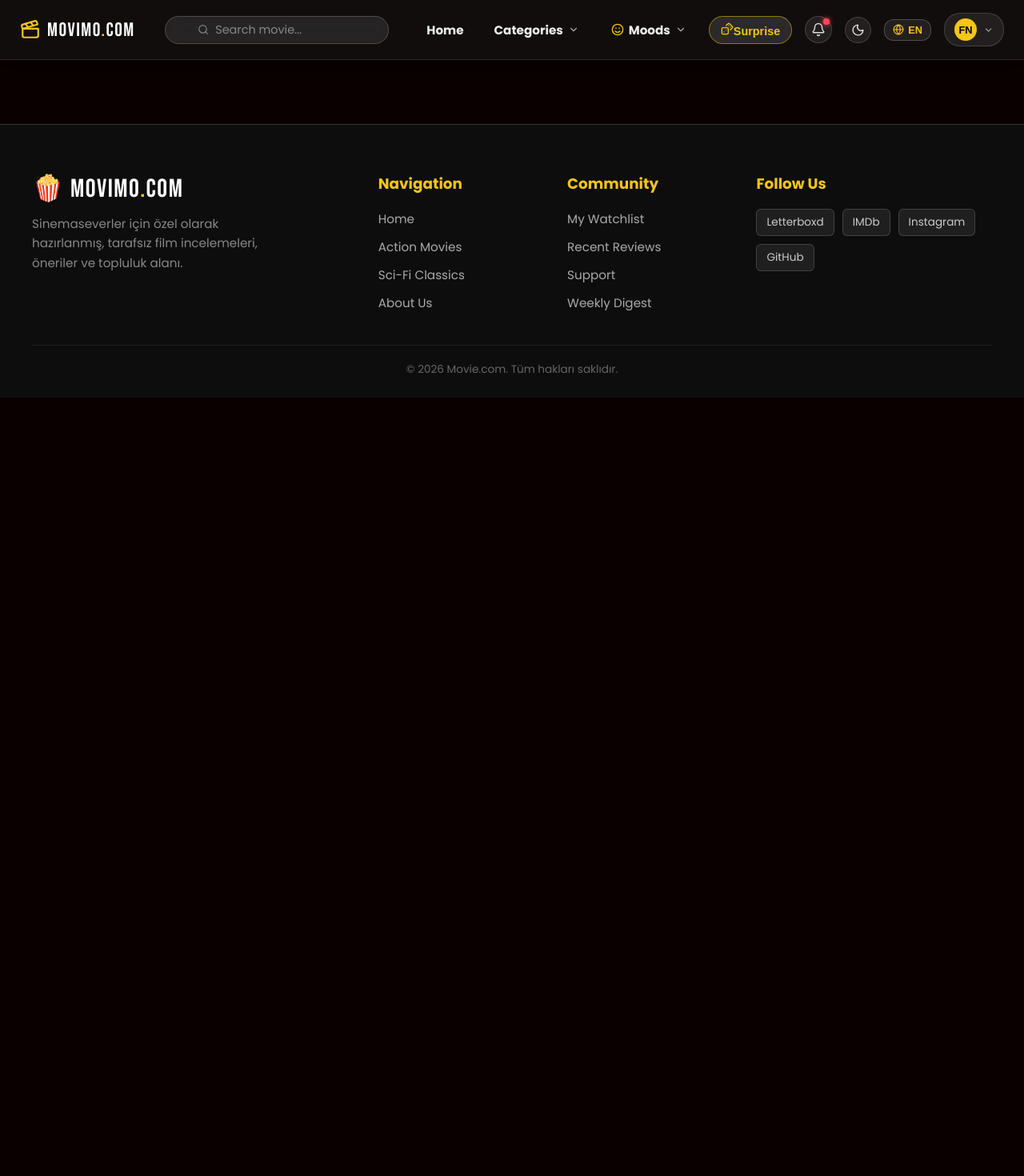
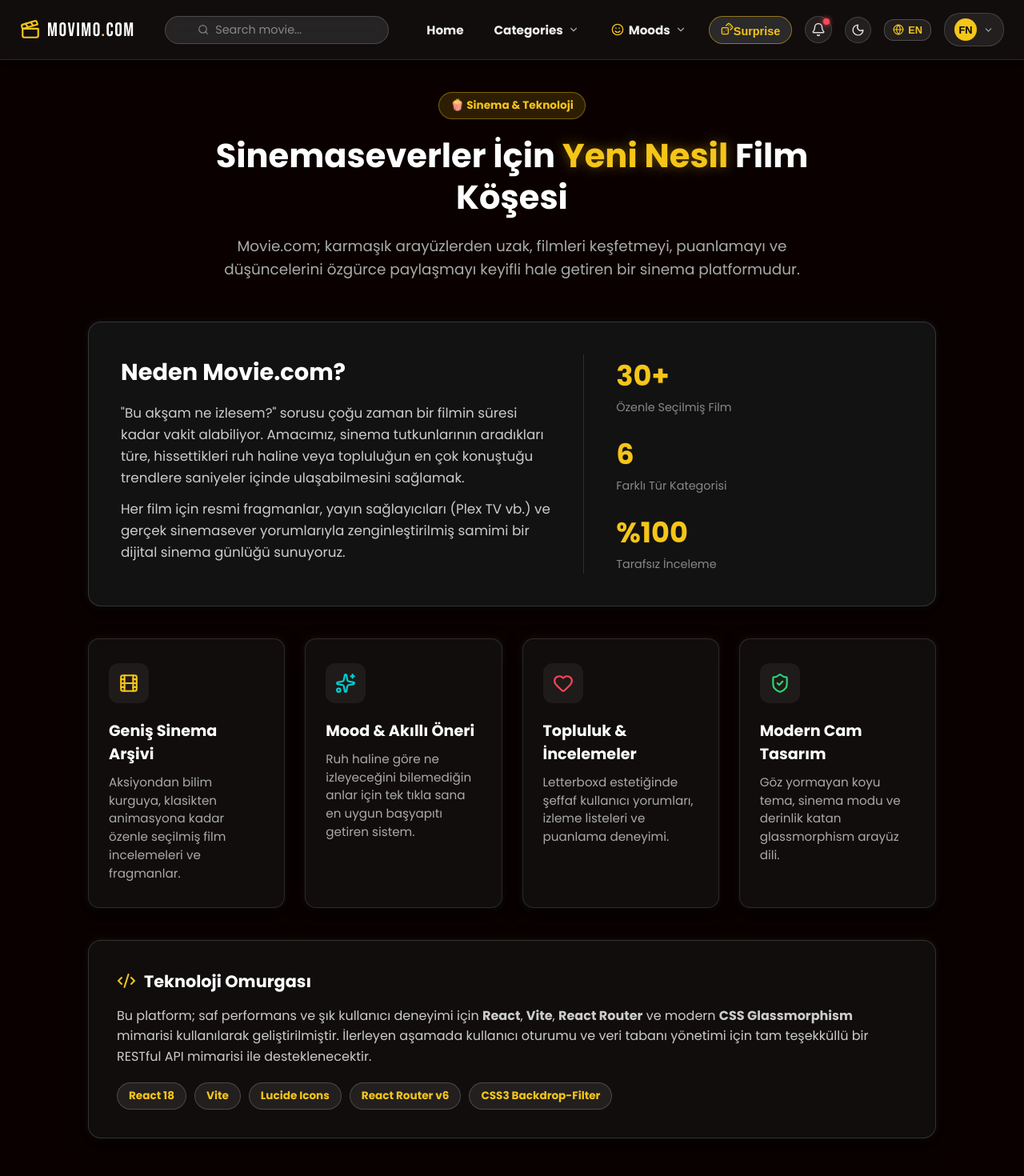
Before and after one commit to NilaySuzer/movimo, a React (Vite) app: page /about in a window 1280 px wide. Shown: the top 1470 px of the page at 80% size. Before the commit the page ends 800 px from the top, so only its background shows below. Built offline with nearby package versions, Linux system fonts and the light colour scheme.

Commit message:
Hakkımızda sayfası oluşturuldu.

```diff
--- a/src/App.jsx
+++ b/src/App.jsx
@@ -5,6 +5,7 @@ import MovieDetail from './pages/MovieDetail';
 import './styles/global.css';
 import Navbar from './components/Navbar';
 import ProfilePage from './pages/ProfilePage';
+import AboutPage from './pages/AboutPage';
 import Footer from './components/Footer';
 
 export default function App() {
@@ -15,6 +16,7 @@ export default function App() {
         <Route path="/" element={<HomePage />} />
         <Route path="/movie/:slug" element={<MovieDetail />} />
         <Route path="/profile" element={<ProfilePage />} />
+        <Route path="/about" element={<AboutPage />} />
       </Routes>
       <Footer />
     </>
--- /dev/null
+++ b/src/pages/AboutPage.jsx
@@ -0,0 +1,100 @@
+import React from 'react';
+import { Film, Sparkles, Heart, Code2, ShieldCheck, Users } from 'lucide-react';
+import '../styles/about.css';
+
+export default function AboutPage() {
+  const highlights = [
+    {
+      icon: <Film size={26} color="#f5c518" />,
+      title: "Geniş Sinema Arşivi",
+      desc: "Aksiyondan bilim kurguya, klasikten animasyona kadar özenle seçilmiş film incelemeleri ve fragmanlar."
+    },
+    {
+      icon: <Sparkles size={26} color="#00d2d3" />,
+      title: "Mood & Akıllı Öneri",
+      desc: "Ruh haline göre ne izleyeceğini bilemediğin anlar için tek tıkla sana en uygun başyapıtı getiren sistem."
+    },
+    {
+      icon: <Heart size={26} color="#ff4757" />,
+      title: "Topluluk & İncelemeler",
+      desc: "Letterboxd estetiğinde şeffaf kullanıcı yorumları, izleme listeleri ve puanlama deneyimi."
+    },
+    {
+      icon: <ShieldCheck size={26} color="#2ed573" />,
+      title: "Modern Cam Tasarım",
+      desc: "Göz yormayan koyu tema, sinema modu ve derinlik katan glassmorphism arayüz dili."
+    }
+  ];
+
+  return (
+    <div className="about-wrapper">
+      <div className="about-hero">
+        <span className="about-pill">🍿 Sinema & Teknoloji</span>
+        <h1 className="about-title">
+          Sinemaseverler İçin <span className="highlight-text">Yeni Nesil</span> Film Köşesi
+        </h1>
+        <p className="about-subtitle">
+          Movie.com; karmaşık arayüzlerden uzak, filmleri keşfetmeyi, puanlamayı ve düşüncelerini özgürce paylaşmayı keyifli hale getiren bir sinema platformudur.
+        </p>
+      </div>
+
+      <div className="about-content-container">
+        {/* Vizyon Kartı */}
+        <div className="vision-card glass-panel">
+          <div className="vision-text">
+            <h2>Neden Movie.com?</h2>
+            <p>
+              "Bu akşam ne izlesem?" sorusu çoğu zaman bir filmin süresi kadar vakit alabiliyor. Amacımız, sinema tutkunlarının aradıkları türe, hissettikleri ruh haline veya topluluğun en çok konuştuğu trendlere saniyeler içinde ulaşabilmesini sağlamak.
+            </p>
+            <p>
+              Her film için resmi fragmanlar, yayın sağlayıcıları (Plex TV vb.) ve gerçek sinemasever yorumlarıyla zenginleştirilmiş samimi bir dijital sinema günlüğü sunuyoruz.
+            </p>
+          </div>
+          <div className="vision-stats">
+            <div className="v-stat">
+              <strong>30+</strong>
+              <span>Özenle Seçilmiş Film</span>
+            </div>
+            <div className="v-stat">
+              <strong>6</strong>
+              <span>Farklı Tür Kategorisi</span>
+            </div>
+            <div className="v-stat">
+              <strong>%100</strong>
+              <span>Tarafsız İnceleme</span>
+            </div>
+          </div>
+        </div>
+
+        {/* Öne Çıkan Özellikler */}
+        <div className="features-grid">
+          {highlights.map((item, idx) => (
+            <div key={idx} className="feature-item glass-panel">
+              <div className="feature-icon-box">{item.icon}</div>
+              <h3>{item.title}</h3>
+              <p>{item.desc}</p>
+            </div>
+          ))}
+        </div>
+
+        {/* Geliştirici & Teknoloji Kartı */}
+        <div className="tech-stack-card glass-panel">
+          <div className="tech-header">
+            <Code2 size={24} color="#f5c518" />
+            <h3>Teknoloji Omurgası</h3>
+          </div>
+          <p>
+            Bu platform; saf performans ve şık kullanıcı deneyimi için <strong>React</strong>, <strong>Vite</strong>, <strong>React Router</strong> ve modern <strong>CSS Glassmorphism</strong> mimarisi kullanılarak geliştirilmiştir. İlerleyen aşamada kullanıcı oturumu ve veri tabanı yönetimi için tam teşekküllü bir RESTful API mimarisi ile desteklenecektir.
+          </p>
+          <div className="tech-badges">
+            <span>React 18</span>
+            <span>Vite</span>
+            <span>Lucide Icons</span>
+            <span>React Router v6</span>
+            <span>CSS3 Backdrop-Filter</span>
+          </div>
+        </div>
+      </div>
+    </div>
+  );
+}
--- /dev/null
+++ b/src/styles/about.css
@@ -0,0 +1,216 @@
+.about-wrapper {
+  min-height: 100vh;
+  color: #eee;
+  padding-top: 40px;
+}
+
+.about-hero {
+  max-width: 850px;
+  margin: 0 auto 50px auto;
+  text-align: center;
+  padding: 0 20px;
+}
+
+.about-pill {
+  display: inline-block;
+  background: rgba(245, 197, 24, 0.15);
+  border: 1px solid rgba(245, 197, 24, 0.4);
+  color: #f5c518;
+  font-weight: 700;
+  font-size: 0.85rem;
+  padding: 6px 14px;
+  border-radius: 20px;
+  margin-bottom: 20px;
+}
+
+.about-title {
+  font-family: "Poppins", sans-serif;
+  font-size: 2.6rem;
+  font-weight: 800;
+  line-height: 1.25;
+  color: #fff;
+  margin-bottom: 20px;
+}
+
+.highlight-text {
+  color: #f5c518;
+  text-shadow: 0 0 15px rgba(245, 197, 24, 0.4);
+}
+
+.about-subtitle {
+  font-size: 1.15rem;
+  line-height: 1.6;
+  color: #aaa;
+}
+
+.about-content-container {
+  max-width: 1100px;
+  margin: 0 auto 80px auto;
+  padding: 0 20px;
+  display: flex;
+  flex-direction: column;
+  gap: 40px;
+}
+
+/* Vizyon Kartı */
+.vision-card {
+  backdrop-filter: blur(12px);
+  -webkit-backdrop-filter: blur(12px);
+  border: 1px solid rgba(255, 255, 255, 0.15);
+  border-radius: 16px;
+  padding: 40px;
+  display: flex;
+  gap: 40px;
+  align-items: center;
+  text-align: left;
+}
+
+.vision-text {
+  flex: 1.5;
+}
+
+.vision-text h2 {
+  font-size: 1.8rem;
+  margin-top: 0;
+  margin-bottom: 16px;
+  color: #fff;
+}
+
+.vision-text p {
+  color: #ccc;
+  line-height: 1.6;
+  font-size: 1.05rem;
+  margin-bottom: 12px;
+}
+
+.vision-stats {
+  flex: 1;
+  display: flex;
+  flex-direction: column;
+  gap: 20px;
+  border-left: 1px solid rgba(255, 255, 255, 0.12);
+  padding-left: 40px;
+}
+
+.v-stat strong {
+  display: block;
+  font-size: 2.2rem;
+  color: #f5c518;
+  font-weight: 800;
+}
+
+.v-stat span {
+  font-size: 0.9rem;
+  color: #888;
+}
+
+/* Özellikler Izgarası */
+.features-grid {
+  display: grid;
+  grid-template-columns: repeat(auto-fit, minmax(240px, 1fr));
+  gap: 25px;
+}
+
+.feature-item {
+  background-color: #1818188d;
+  backdrop-filter: blur(10px);
+  -webkit-backdrop-filter: blur(10px);
+  border: 1px solid rgba(255, 255, 255, 0.12);
+  border-radius: 14px;
+  padding: 30px 25px;
+  text-align: left;
+  transition: transform 0.3s;
+}
+
+.feature-item:hover {
+  transform: translateY(-6px);
+  border-color: rgba(245, 197, 24, 0.4);
+}
+
+.feature-icon-box {
+  background: rgba(255, 255, 255, 0.06);
+  width: 50px;
+  height: 50px;
+  border-radius: 12px;
+  display: flex;
+  align-items: center;
+  justify-content: center;
+  margin-bottom: 20px;
+}
+
+.feature-item h3 {
+  font-size: 1.2rem;
+  margin-bottom: 10px;
+  color: #fff;
+}
+
+.feature-item p {
+  color: #aaa;
+  font-size: 0.95rem;
+  line-height: 1.5;
+  margin: 0;
+}
+
+/* Teknoloji Kartı */
+.tech-stack-card {
+  background-color: #1818188d;
+  backdrop-filter: blur(12px);
+  -webkit-backdrop-filter: blur(12px);
+  border: 1px solid rgba(255, 255, 255, 0.15);
+  border-radius: 16px;
+  padding: 35px;
+  text-align: left;
+}
+
+.tech-header {
+  display: flex;
+  align-items: center;
+  gap: 10px;
+  margin-bottom: 15px;
+}
+
+.tech-header h3 {
+  margin: 0;
+  font-size: 1.3rem;
+  color: #fff;
+}
+
+.tech-stack-card p {
+  color: #ccc;
+  line-height: 1.6;
+  margin-bottom: 20px;
+}
+
+.tech-badges {
+  display: flex;
+  flex-wrap: wrap;
+  gap: 10px;
+}
+
+.tech-badges span {
+  background: rgba(255, 255, 255, 0.08);
+  border: 1px solid rgba(255, 255, 255, 0.18);
+  padding: 6px 14px;
+  border-radius: 20px;
+  font-size: 0.85rem;
+  font-weight: 600;
+  color: #f5c518;
+}
+
+@media (max-width: 800px) {
+  .vision-card {
+    flex-direction: column;
+  }
+  .vision-stats {
+    border-left: none;
+    border-top: 1px solid rgba(255, 255, 255, 0.12);
+    padding-left: 0;
+    padding-top: 20px;
+    flex-direction: row;
+    justify-content: space-between;
+    width: 100%;
+  }
+  .about-title {
+    font-size: 2rem;
+  }
+}
--- a/src/styles/profile.css
+++ b/src/styles/profile.css
@@ -1,6 +1,5 @@
 .profile-container {
   min-height: 100vh;
-  background-color: #0c0c0e;
   color: #eee;
   padding-bottom: 80px;
 }
```
